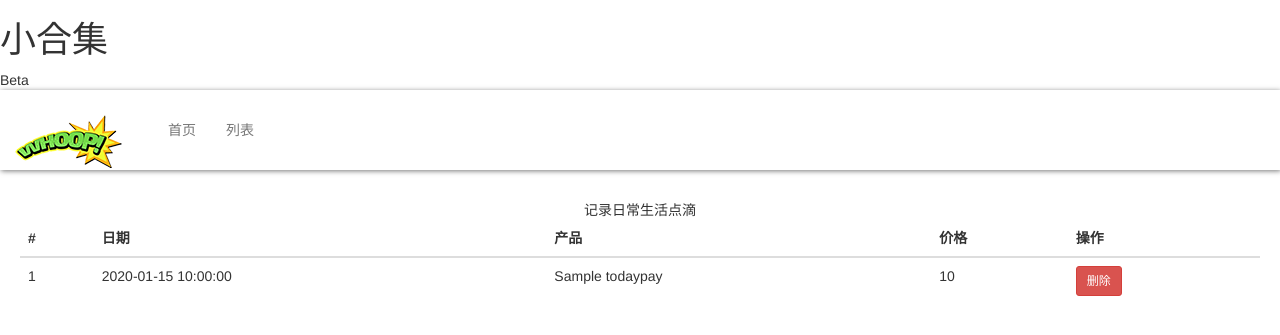
After one commit to leesx/xiaoheji, a PHP site: page /list.php in a window 1280 px wide. The commit adds this page. Shown: the top 335 px of the page. Run offline with PHP 8.4, Linux system fonts and the light colour scheme; tables that the repository leaves empty or names only in its code hold one stand-in row (values such as "Sample post").

Commit message:
edit list

```diff
--- /dev/null
+++ b/css/layout.css
@@ -0,0 +1,72 @@
+#main-navbar {
+    background-color: #fff;
+    font-size: 14px;
+    height: 80px;
+    z-index: 9999;
+    position: relative;
+    box-shadow: 1px 1px 5px #797979;
+    margin-bottom:30px;
+}
+
+#main-navbar .navbar-header {
+    max-height: 70px
+}
+
+#main-navbar .navbar-default {
+    background-color: #fff;
+    border: none
+}
+
+#main-navbar .navbar-nav {
+    padding-top: 5px;
+    padding-left: 15px
+}
+
+#main-navbar .navbar-nav .current-lang-btn {
+    display: block;
+    height: 100%
+}
+
+#main-navbar .navbar-default .navbar-collapse {
+    width: 100%;
+    background: #fff
+}
+
+#main-navbar nav {
+    margin-bottom: 0;
+    padding-top: 10px
+}
+
+#main-navbar nav a {
+    text-decoration: none
+}
+
+#main-navbar nav a:hover {
+    font-weight: 700
+}
+
+#main-navbar nav .navbar-container {
+    margin-top: -1px;
+    height: auto;
+    padding-left: 0;
+    padding-right: 0
+}
+
+.edit-mod span{
+    margin:0 5px;
+}
+.edit-mod li{
+    margin-bottom:10px;
+}
+.pull-left {
+  float: left !important;
+}
+.pull-right {
+  float: right !important;
+}
+.xhj-main{
+    padding:0 20px;
+}
+#editItemBox .form-control{
+    width:200px;
+}
--- /dev/null
+++ b/footer.php
@@ -0,0 +1,2 @@
+</body>
+</html>
--- /dev/null
+++ b/header.php
@@ -0,0 +1,58 @@
+<!DOCTYPE HTML>
+<html>
+<head>
+<meta charset="utf-8">
+<title>小合集</title>
+
+<!-- 新 Bootstrap 核心 CSS 文件 -->
+<link href="./bootstrap/css/bootstrap.min.css" rel="stylesheet" media="screen">
+<link href="./css/bootstrap-datetimepicker.min.css" rel="stylesheet" media="screen">
+<link href="./css/layout.css" rel="stylesheet" media="screen">
+
+<script type="text/javascript" src="./jquery/jquery-1.8.3.min.js" charset="UTF-8"></script>
+<script type="text/javascript" src="./bootstrap/js/bootstrap.min.js"></script>
+<script type="text/javascript" src="./js/bootstrap-datetimepicker.js" charset="UTF-8"></script>
+<script type="text/javascript" src="./js/locales/bootstrap-datetimepicker.zh-CN.js" charset="UTF-8"></script>
+</head>
+
+<body>
+	<header>
+		<div class="logo">
+			<h1>小合集</h1>
+			<span>Beta</span>
+		</div>
+		<div id="main-navbar">
+		    <nav class="navbar navbar-default">
+		        <div class="container-fluid">
+
+		            <div class="navbar-header">
+		                <button type="button" class="navbar-toggle collapsed" data-toggle="collapse" data-target="#bs-example-navbar-collapse-1">
+		                    <span class="sr-only">Toggle navigation</span>
+		                    <span class="icon-bar"></span>
+		                    <span class="icon-bar"></span>
+		                    <span class="icon-bar"></span>
+		                </button>
+		                <a id="logo" title="Start..." class="navbar-brand" href="/en/">
+		                    <img src="./images/whoop-logo-72.png?r=2"  alt="Whoop! Logo">
+		                </a>
+		            </div>
+
+		            <div class="collapse navbar-collapse" id="bs-example-navbar-collapse-1">
+
+		                <ul class="nav navbar-nav">
+		                    <li class="">
+		                        <a href="./">首页</a>
+		                    </li>
+		                    <li class="">
+		                        <a href="./list.php">列表</a>
+		                    </li>
+
+
+		                </ul>
+		            </div>
+		            <!-- /.navbar-collapse -->
+		        </div>
+		        <!-- /.container-fluid -->
+		    </nav>
+		</div>
+	</header>
--- /dev/null
+++ b/list.php
@@ -0,0 +1,55 @@
+<?php include('./header.php'); ?>
+
+	<div class="container-fluid">
+
+		<div class="xhj-main" >
+
+		   <table class="table" id="editItemBox">
+      		<caption>记录日常生活点滴</caption>
+	      <thead>
+	        <tr>
+	          <th>#</th>
+	          <th>日期</th>
+	          <th>产品</th>
+	          <th>价格</th>
+	          <th>操作</th>
+	        </tr>
+	      </thead>
+	      <tbody>
+
+
+	      </tbody>
+	    </table>
+
+		</div>
+	</div>
+	<script>
+
+		$(function(){
+			$.post('./listAjax.php',function(data){
+				console.log(data)
+				if(data.rs){
+
+			        var d = data.data;
+			        if(d.length){
+			        	var temp = '';
+			        	$.each(d,function(index,item){
+			        		temp += `<tr>
+							          <td><span class="xh">${item.id}</span></td>
+							          <td>
+							          	${item.date}
+							          </td>
+							          <td>${item.name}</td>
+							          <td>${item.price}</td>
+							          <td><button type="button" class="btn btn-danger btn-sm">删除</button></td>
+							        </tr>`;
+			        	})
+
+			        	$('#editItemBox > tbody').append(temp);
+			        }
+				}
+			},'json')
+		})
+	</script>
+
+<?php include('./footer.php'); ?>
--- /dev/null
+++ b/listAjax.php
@@ -0,0 +1,26 @@
+<?php
+include_once("config.php");
+
+	 //$payitems = $_POST['payitems'][0];
+	 $sql = "select * from  todaypay";
+	 $query = mysql_query($sql);
+	 if(!$query)
+		{
+		  die('Could not get data: ' . mysql_error());
+		}
+	 while($row = mysql_fetch_array($query))
+		{
+			$arr[] = array(
+				'id' => $row['id'],
+				'name' => $row ['name'],
+				'date' => $row['date'],
+				'price' => $row['price']
+			);
+
+		}
+	 echo json_encode(array(
+	 	'rs'=>true,
+	 	'data'=> $arr
+	 ));
+	 mysql_close();
+?>
```
Also changed, not shown: index.php (renamed from index.html, +4 -56 lines), todypay.php (+16 -12 lines), images/whoop-logo-72.png (added).
